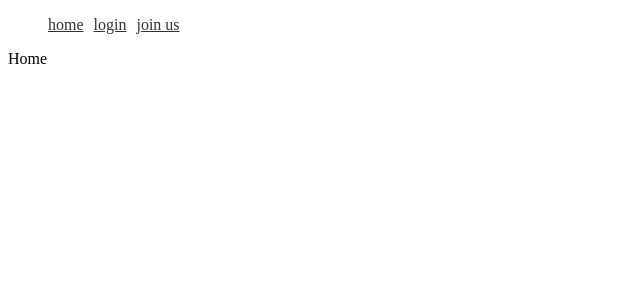
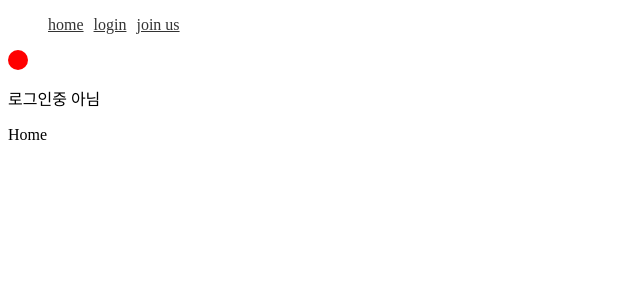
Before and after one commit to kimgunho/toyproject-firebase, a React (Create React App) app: page / in a window 1280 px wide. Shown: the top 300 px of the page, without its empty margins (0-640 px from the left). Built offline with nearby package versions, Linux system fonts and the light colour scheme; no server answers.

Commit message:
feat: app내 로그인 true, false데이터 노출

```diff
--- a/src/App.js
+++ b/src/App.js
@@ -1,5 +1,9 @@
+import { useState, useEffect } from 'react';
 import styled from 'styled-components';
 import { Link, BrowserRouter, Routes, Route } from 'react-router-dom';
+import { onAuthStateChanged } from 'firebase/auth';
+
+import { auth } from './firebase';
 
 import Home from './pages/Home';
 import LoginForm from './pages/LoginForm';
@@ -19,7 +23,31 @@ const Header = styled.div`
   }
 `;
 
+const IsLogingState = styled.div`
+  width: 20px;
+  height: 20px;
+  border-radius: 50%;
+
+  &.on {
+    background-color: green;
+  }
+
+  &.off {
+    background-color: red;
+  }
+`;
+
 function App() {
+  const [isLogin, setIsLogin] = useState(false);
+
+  useEffect(() => {
+    onAuthStateChanged(auth, (user) => {
+      if (user) {
+        setIsLogin(true);
+      }
+    });
+  }, []);
+
   return (
     <BrowserRouter>
       <div>
@@ -35,6 +63,8 @@ function App() {
               <Link to="/signin">join us</Link>
             </li>
           </ul>
+          <IsLogingState className={isLogin ? 'on' : 'off'} />
+          <p>{isLogin ? '로그인중' : '로그인중 아님'}</p>
         </Header>
 
         <Routes>
```
